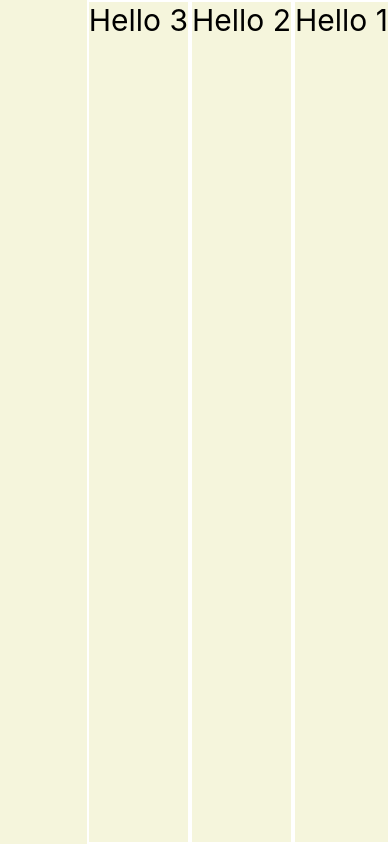
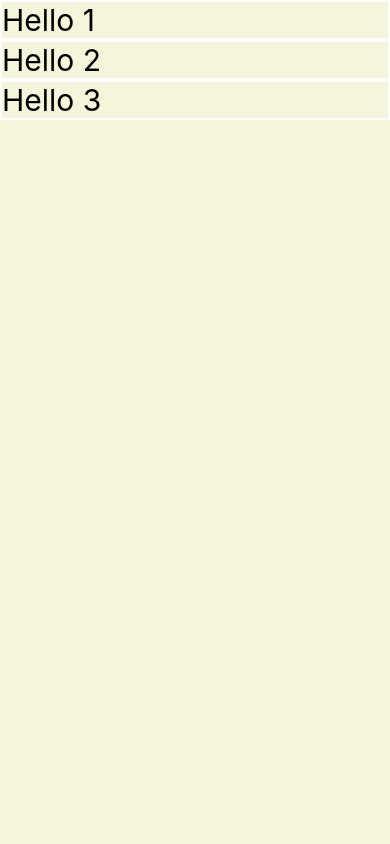
Before and after one commit to rudyalvaradobeltran/react-native, a React Native app: screen / in a window 390 px wide. Built offline with nearby package versions, Linux system fonts and the light colour scheme.

Commit message:
Flex justify content

```diff
--- a/src/screens/FlexScreen.tsx
+++ b/src/screens/FlexScreen.tsx
@@ -15,7 +15,8 @@ const Styles = StyleSheet.create({
   container: {
     flex: 1,
     backgroundColor: 'beige',
-    flexDirection: 'row-reverse', // row, column (default)
+    flexDirection: 'column',
+    justifyContent: 'flex-start', // flex-start, flex-end, center, space-around, space-between
   },
   box1: {
     borderWidth: 2,
```
